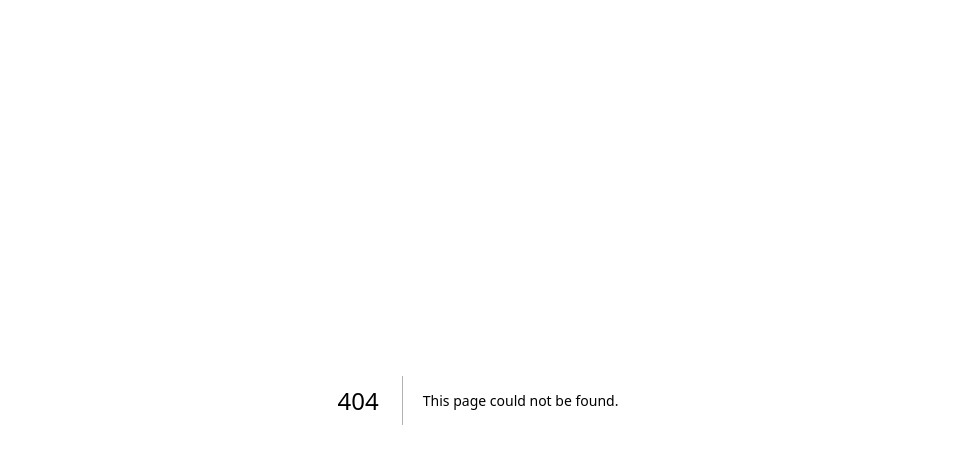
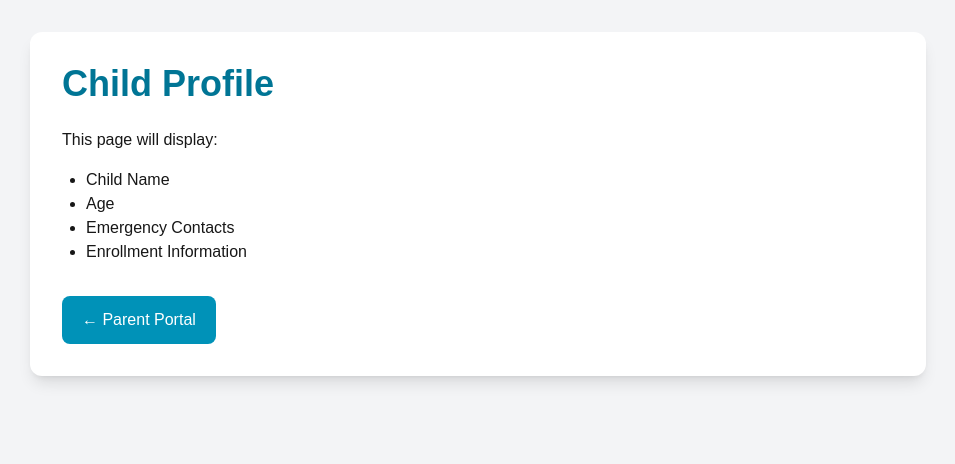
Before and after one commit to missmirandarae/RiseThrive, a Next.js app: page /parent/profile in a window 1280 px wide. Before the commit this address had no page. Shown: the top 464 px of the page, without its empty margins (162-1117 px from the left). Built offline with nearby package versions, Linux system fonts and the light colour scheme.

Commit message:
Add parent portal pages

```diff
--- /dev/null
+++ b/app/parent/attendance/page.tsx
@@ -0,0 +1,22 @@
+import Link from "next/link";
+
+export default function ParentAttendancePage() {
+  return (
+    <main className="min-h-screen bg-gray-100 p-8">
+      <div className="mx-auto max-w-4xl rounded-xl bg-white p-8 shadow-lg">
+        <h1 className="mb-6 text-4xl font-bold text-green-700">
+          Attendance
+        </h1>
+
+        <p>Attendance history will appear here.</p>
+
+        <Link
+          href="/parent"
+          className="mt-8 inline-block rounded-lg bg-green-600 px-5 py-3 text-white"
+        >
+          ← Parent Portal
+        </Link>
+      </div>
+    </main>
+  );
+}
--- /dev/null
+++ b/app/parent/payments/page.tsx
@@ -0,0 +1,22 @@
+import Link from "next/link";
+
+export default function ParentPaymentsPage() {
+  return (
+    <main className="min-h-screen bg-gray-100 p-8">
+      <div className="mx-auto max-w-4xl rounded-xl bg-white p-8 shadow-lg">
+        <h1 className="mb-6 text-4xl font-bold text-blue-700">
+          Payments
+        </h1>
+
+        <p>Payment history and balance will appear here.</p>
+
+        <Link
+          href="/parent"
+          className="mt-8 inline-block rounded-lg bg-blue-600 px-5 py-3 text-white"
+        >
+          ← Parent Portal
+        </Link>
+      </div>
+    </main>
+  );
+}
--- /dev/null
+++ b/app/parent/profile/page.tsx
@@ -0,0 +1,29 @@
+import Link from "next/link";
+
+export default function ParentProfilePage() {
+  return (
+    <main className="min-h-screen bg-gray-100 p-8">
+      <div className="mx-auto max-w-4xl rounded-xl bg-white p-8 shadow-lg">
+        <h1 className="mb-6 text-4xl font-bold text-cyan-700">
+          Child Profile
+        </h1>
+
+        <p>This page will display:</p>
+
+        <ul className="mt-4 list-disc pl-6">
+          <li>Child Name</li>
+          <li>Age</li>
+          <li>Emergency Contacts</li>
+          <li>Enrollment Information</li>
+        </ul>
+
+        <Link
+          href="/parent"
+          className="mt-8 inline-block rounded-lg bg-cyan-600 px-5 py-3 text-white"
+        >
+          ← Parent Portal
+        </Link>
+      </div>
+    </main>
+  );
+}
```
